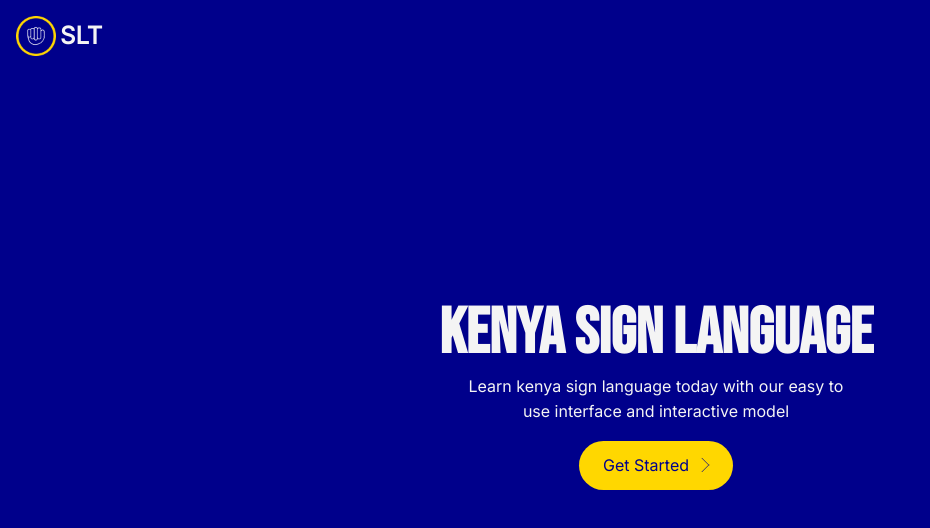
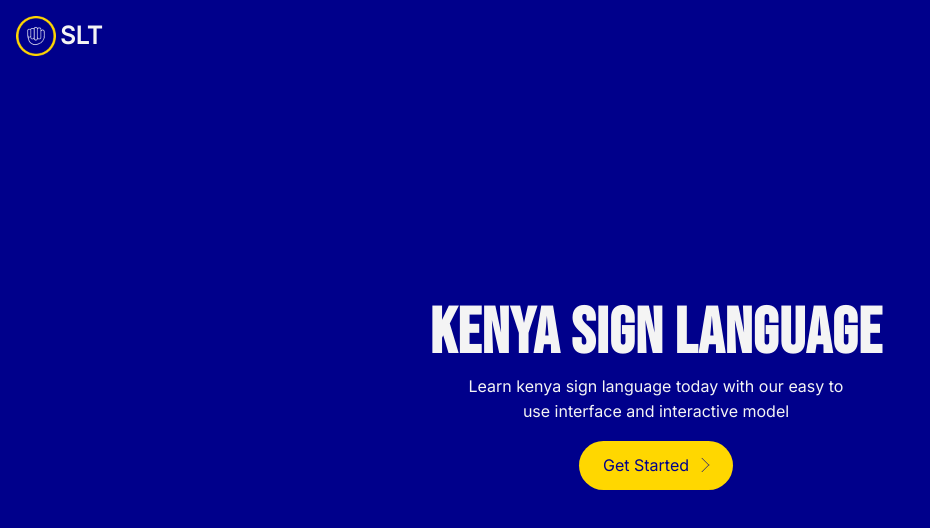
Before and after one commit to AustinMusiku/SLT, a Nuxt app: page / in a window 1280 px wide. Shown: the top 528 px of the page, without its empty margins (0-930 px from the left). Built offline with nearby package versions, Linux system fonts and the light colour scheme.

Commit message:
fix: fixed super-heading letter spacing

```diff
--- a/assets/scss/_typography.scss
+++ b/assets/scss/_typography.scss
@@ -8,6 +8,7 @@
     line-height: 1;
     width: fit-content;
     height: fit-content;
+    letter-spacing: 1px;
 }
 .heading{
     font-size: $fs-title;
```
